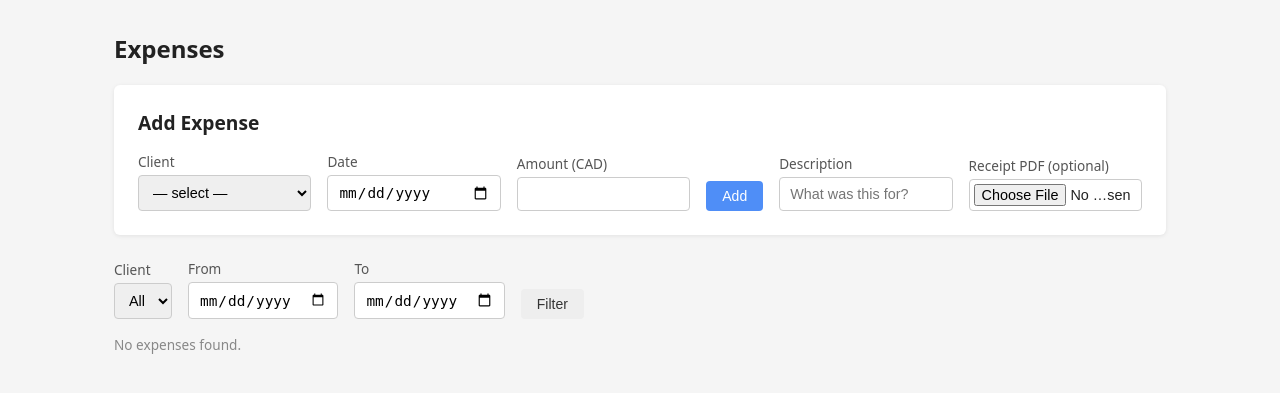
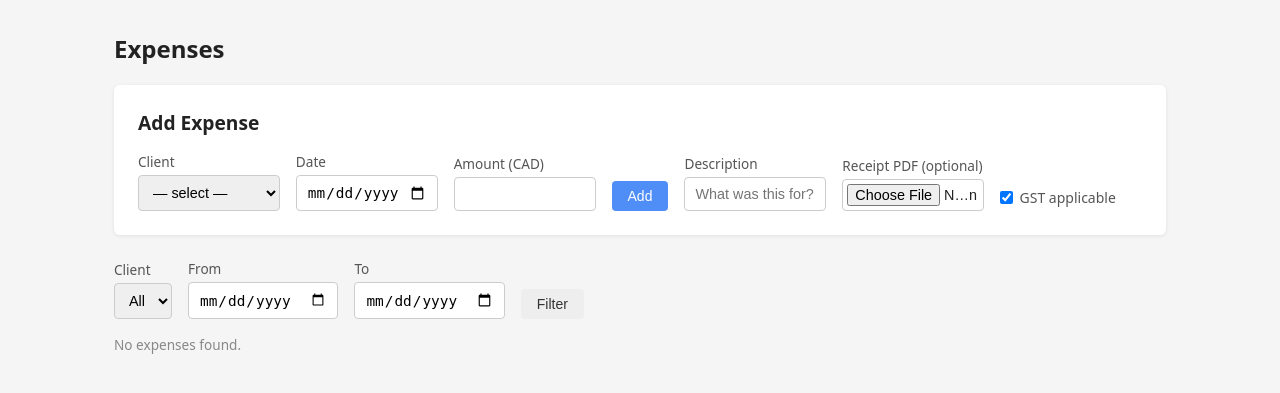
Before and after one commit to BASECAMP70/BASECAMPARB, a Flask app: page /expenses in a window 1280 px wide. Shown: the part 52-445 px from the top of the page. Run offline with Flask 3, Linux system fonts and the light colour scheme.

Commit message:
feat: move GST flag to expense level instead of invoice generation
Co-Authored-By: Claude Sonnet 4.6 <noreply@anthropic.com>

```diff
--- a/timesheet/app.py
+++ b/timesheet/app.py
@@ -1027,6 +1027,7 @@ def create_app(config=None):
             "date": date,
             "amount": amount,
             "description": request.form.get("description", "").strip(),
+            "gst": request.form.get("gst") == "1",
             "pdf_filename": pdf_filename,
             "invoiced": False,
         })
@@ -1059,6 +1060,7 @@ def create_app(config=None):
                 return redirect(url_for("expenses"))
             item["amount"] = amount
             item["description"] = request.form.get("description", "").strip()
+            item["gst"] = request.form.get("gst") == "1"
             receipt = request.files.get("receipt")
             if receipt and receipt.filename and receipt.filename.lower().endswith(".pdf") \
                     and receipt.mimetype == "application/pdf":
@@ -1198,7 +1200,7 @@ def create_app(config=None):
                 key=lambda x: x["date"])
             if client_expenses:
                 subtotal = round(sum(x["amount"] for x in client_expenses), 2)
-                gst = round(subtotal * gst_rate, 2)
+                gst = round(sum(x["amount"] * gst_rate for x in client_expenses if x.get("gst", True)), 2)
                 expense_preview = {
                     "client": client,
                     "expenses": client_expenses,
@@ -1356,7 +1358,7 @@ def create_app(config=None):
         line_items = []
         expense_ids_invoiced = set()
         for x in uninvoiced_exp:
-            include_gst = request.form.get(f"gst_{x['id']}") == "1"
+            include_gst = x.get("gst", True)
             item_gst = round(x["amount"] * gst_rate, 2) if include_gst else 0.0
             line_items.append({
                 "type": "expense",
--- a/timesheet/templates/expenses.html
+++ b/timesheet/templates/expenses.html
@@ -22,6 +22,11 @@
     <div class="form-group" style="margin:0;grid-column:3/-1">
       <label>Receipt PDF (optional)</label>
       <input name="receipt" type="file" accept=".pdf" style="padding:4px">
+    </div>
+    <div class="form-group" style="margin:0;align-self:flex-end">
+      <label style="display:flex;align-items:center;gap:0.4rem;cursor:pointer;font-size:0.875rem">
+        <input type="checkbox" name="gst" value="1" checked style="width:auto;margin:0"> GST applicable
+      </label>
     </div>
   </form>
 </div>
@@ -153,6 +158,11 @@ function sortTable(col) {
         <label>Replace Receipt PDF{% if edit_expense.pdf_filename %} (currently attached){% endif %}</label>
         <input name="receipt" type="file" accept=".pdf" style="padding:4px">
       </div>
+      <div class="form-group">
+        <label style="display:flex;align-items:center;gap:0.4rem;cursor:pointer;font-size:0.875rem">
+          <input type="checkbox" name="gst" value="1" {{ 'checked' if edit_expense.get('gst', True) }} style="width:auto;margin:0"> GST applicable
+        </label>
+      </div>
       <button class="btn btn-primary" type="submit">Save</button>
       <a class="btn btn-secondary" href="/expenses">Cancel</a>
     </form>
```
Also changed, not shown: timesheet/templates/invoices.html (+2 -19 lines).
